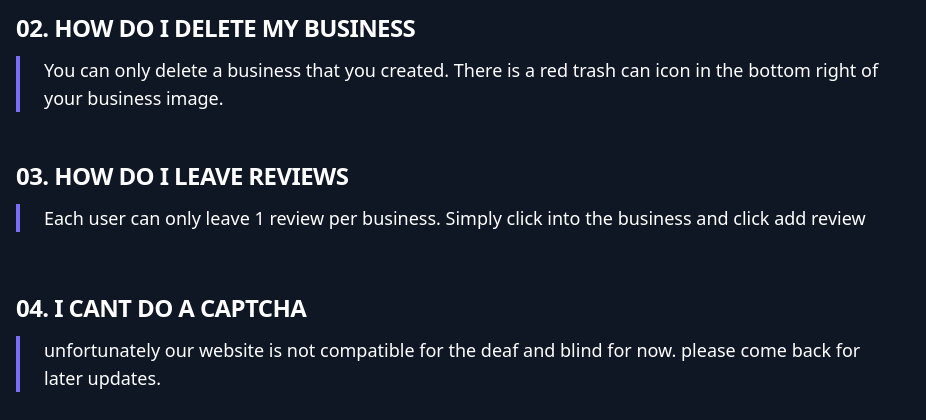
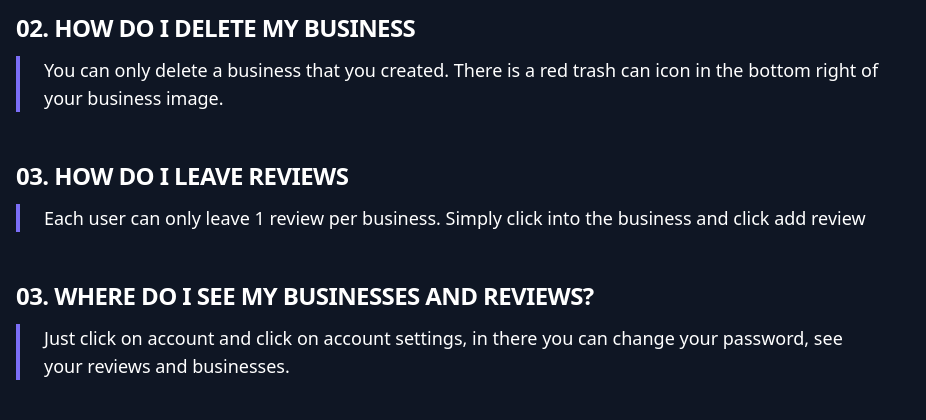
Before and after one commit to yaoyao082008/Local_Business_Finder, a Flask app: template templates/help.html in a window 1280 px wide. Shown: the part 389-809 px from the top of the page, without its empty margins (0-926 px from the left). After the commit the page ends 769 px from the top, so only its background shows below. Run offline with Flask 3, Linux system fonts and the light colour scheme; the template is opened without the code that fills it: most values are stand-ins (such as "Sample title", 1, 10 or a date in 2020); some libraries are stand-ins or nearby versions.

Commit message:
interactive qna

```diff
--- a/templates/help.html
+++ b/templates/help.html
@@ -47,12 +47,13 @@
             </p>
         </div>
 
-        <div class="faq-item group cursor-default py-3">
+        <div class="faq-item group cursor-default">
             <h2 class="text-2xl font-bold uppercase tracking-tight group-hover:text-purple transition-colors">
-                04. I cant do a captcha
+                03. Where do I see my businesses and reviews?
             </h2>
             <p class="faq-answer mt-3 text-lg border-l-4 border-purple pl-6">
-                unfortunately our website is not compatible for the deaf and blind for now. please come back for later updates.
+                Just click on account and click on account settings, in there you can change your password, see your reviews and businesses.
+            </p>
         </div>
 
     </div>
```
